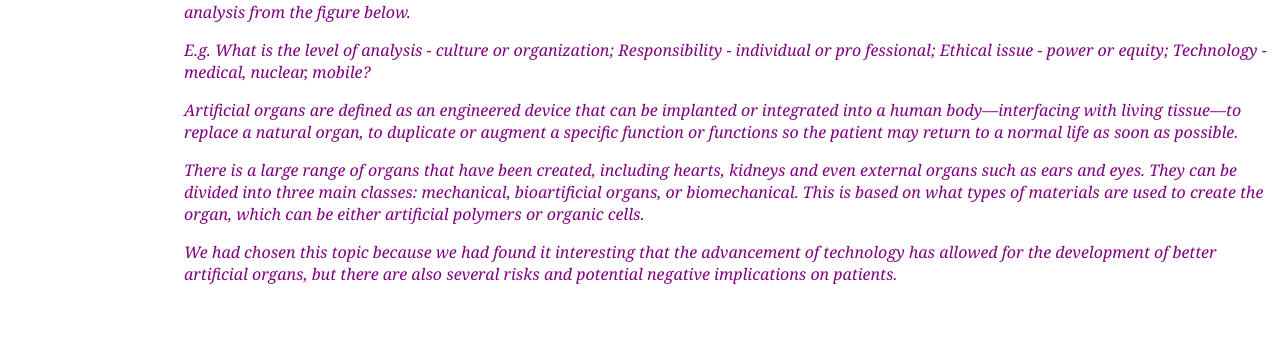
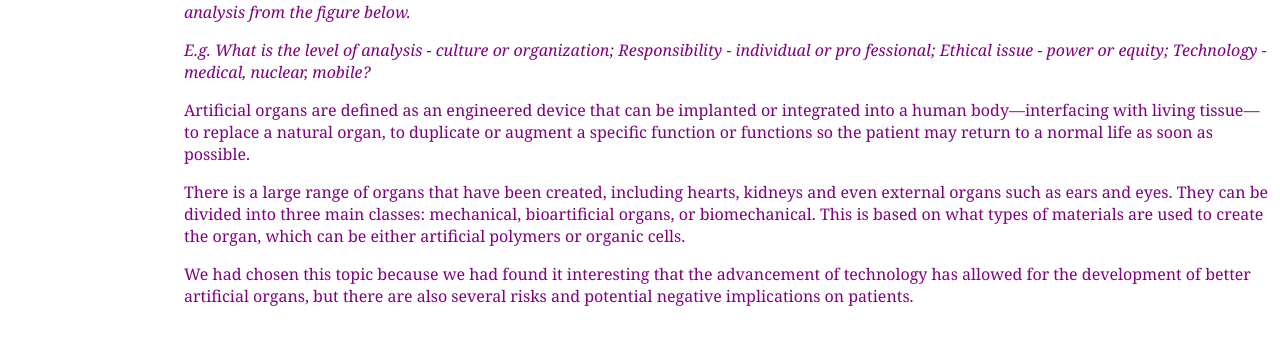
Before and after one commit to Venise-S/venise-s.github.io, a plain HTML site: page misc/topic.html in a window 1280 px wide. Shown: the part 388-744 px from the top of the page. Drawn offline with Linux system fonts and the light colour scheme.

Commit message:
Update topic.html

```diff
--- a/misc/topic.html
+++ b/misc/topic.html
@@ -29,15 +29,15 @@
 <p><em>When deciding on your chosen technology/topic, it is best not to choose something too broad, but limit the focus e.g. consider the level of social analysis from the figure below.</p></em>
 <p><em>E.g. What is the level of analysis - culture or organization; Responsibility - individual or pro fessional; Ethical issue - power or equity; Technology - medical, nuclear, mobile?</p></em>
 
-<p><em>Artificial organs are defined as an engineered device that can be implanted or integrated into a human body—interfacing with living tissue—to
-	replace a natural organ, to duplicate or augment a specific function or functions so the patient may return to a normal life as soon as possible.</p></em>
+<p>Artificial organs are defined as an engineered device that can be implanted or integrated into a human body—interfacing with living tissue—to
+	replace a natural organ, to duplicate or augment a specific function or functions so the patient may return to a normal life as soon as possible.</p>
 
-<p><em>There is a large range of organs that have been created, including hearts, kidneys and even external organs such as ears and eyes. They can be divided into
+<p>There is a large range of organs that have been created, including hearts, kidneys and even external organs such as ears and eyes. They can be divided into
 	three main classes: mechanical, bioartificial organs, or biomechanical.
-	This is based on what types of materials are used to create the organ, which can be either artificial polymers or organic cells.</p></em>
+	This is based on what types of materials are used to create the organ, which can be either artificial polymers or organic cells.</p>
 
-<p><em>We had chosen this topic because we had found it interesting that the advancement of technology has allowed for the development of better artificial organs,
-	but there are also several risks and potential negative implications on patients.</p></em>
+<p>We had chosen this topic because we had found it interesting that the advancement of technology has allowed for the development of better artificial organs,
+	but there are also several risks and potential negative implications on patients.</p>
 
 <img src="../images/martin_miller_1996_small.png" alt="Social and Ethical Impact of Computing"
 </ul><h6><p>ex. Martin, C. D., Huff, C., Gotterbarn, D., & Miller, K. (1996). A framework for implementing and teaching the social and ethical impact of computing. Education and Information Technologies, 1(2), 101-122.<p></h6>
```
